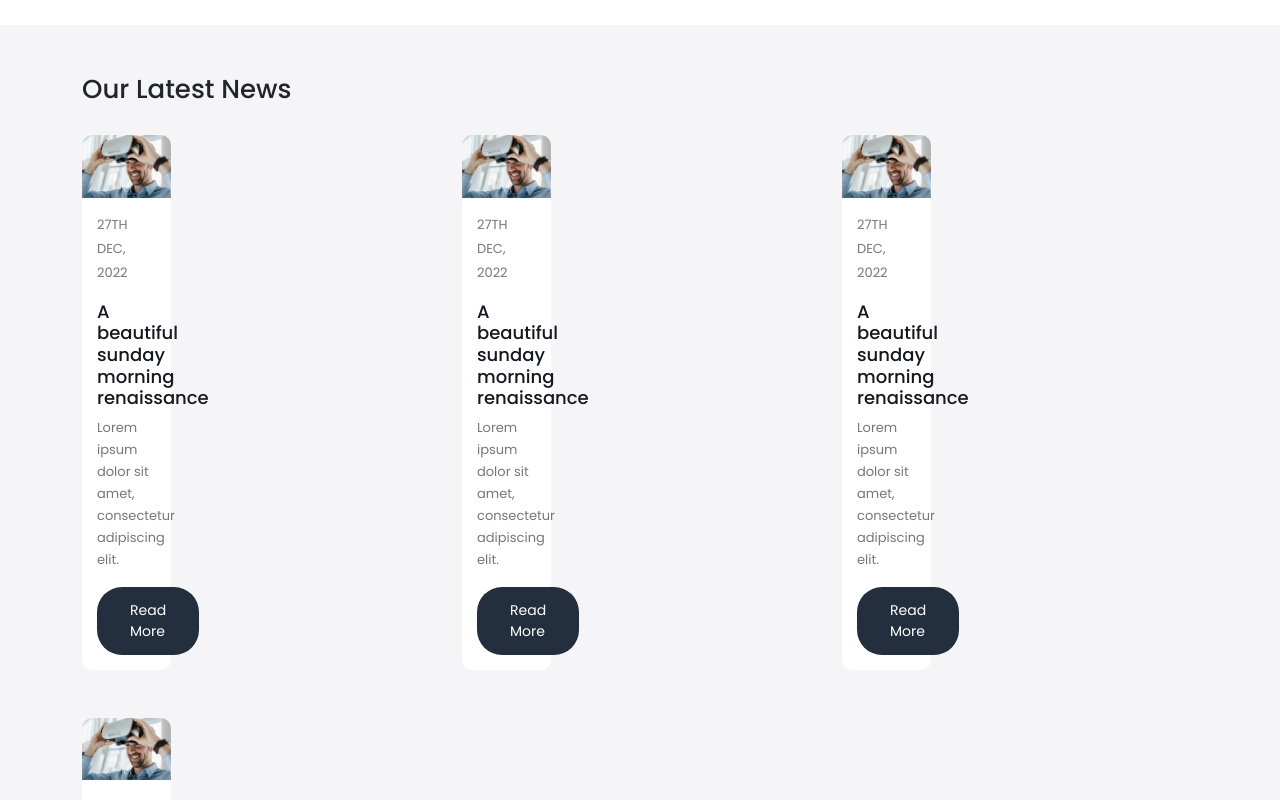
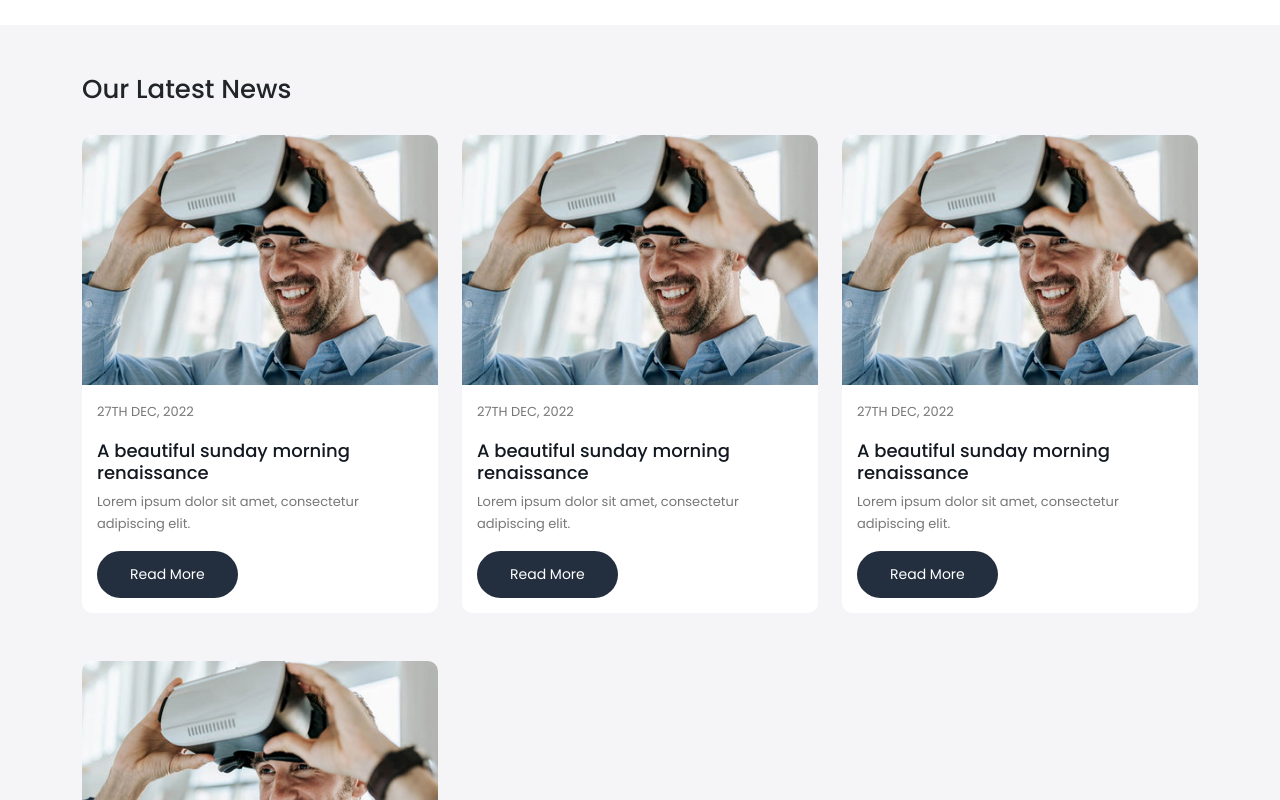
Before and after one commit to OsimFavour/amazon.com, a React (Create React App) app: page / in a window 1280 px wide. Shown: the part 4120-4920 px from the top of the page. Built offline with nearby package versions, Linux system fonts and the light colour scheme.

Commit message:
Refactor Code

```diff
--- a/src/components/BlogCard/index.jsx
+++ b/src/components/BlogCard/index.jsx
@@ -4,10 +4,9 @@
 const BlogCard = () => {
     return (
        <>
-            <div className="col-3">
             <div className="blog-card">
                 <div className="card-image">
-                        <img src="images/blog-1.jpg" className='img-fluid' alt="blog" />
+                    <img src="images/blog-1.jpg" className='img-fluid w-100' alt="blog" />
                 </div>
 
                 <div className="blog-content">
@@ -20,7 +19,6 @@
                     <Link to='/' className='button'>Read More</Link>
                 </div>
             </div>
-            </div>
        </>
     )
 }
```
Lines whose indentation alone changed are shown as unchanged.
